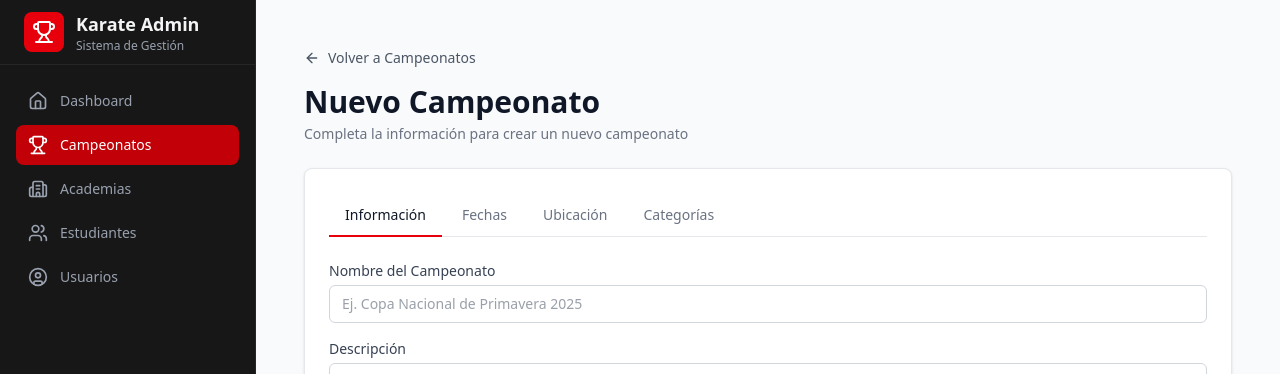
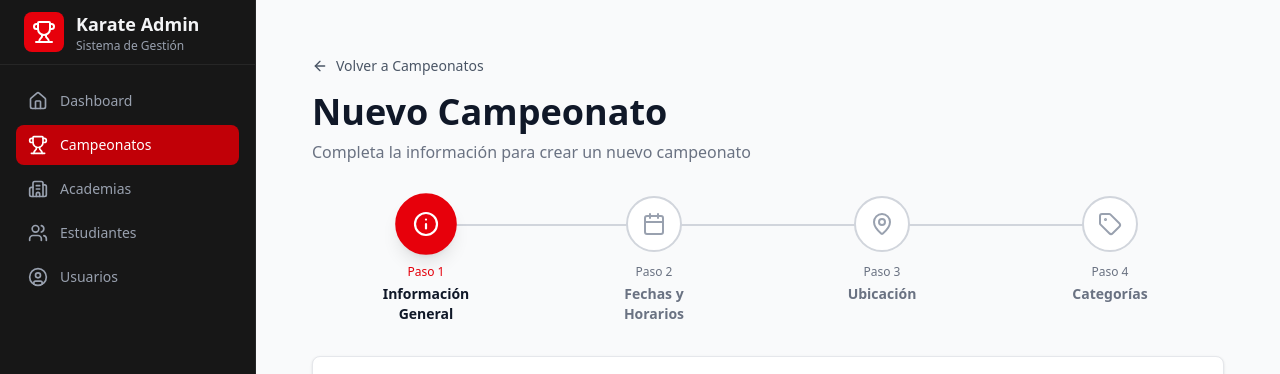
Before and after one commit to jhMozzie/Frontend, a Vue app: page /championships/new in a window 1280 px wide. Shown: the top 374 px of the page. Built offline with nearby package versions, Linux system fonts and the light colour scheme; sample sign-in values are in the browser's storage; the HTML template or start-up script is replaced by a standard one.

Commit message:
Stepper Championship Implemented

```diff
--- /dev/null
+++ b/src/modules/championships/components/ChampionshipsStepper.vue
@@ -0,0 +1,119 @@
+<template>
+  <div class="w-full">
+    <div class="md:hidden mb-6">
+      <div class="flex items-center justify-between mb-2">
+        <span class="text-sm font-medium text-gray-500">
+          Paso {{ currentStep }} de {{ steps.length }}
+        </span>
+        <span class="text-sm font-semibold text-gray-900">
+          {{ steps[currentStep - 1] }}
+        </span>
+      </div>
+      <div class="w-full h-2 bg-gray-200 rounded-full overflow-hidden">
+        <div
+          class="h-full bg-red-600 transition-all duration-300"
+          :style="{ width: `${(currentStep / steps.length) * 100}%` }"
+        />
+      </div>
+    </div>
+
+    <div class="hidden md:block">
+      <div class="flex items-start justify-between relative">
+        <div
+          v-for="(step, index) in steps"
+          :key="index"
+          class="flex items-start flex-1 relative"
+        >
+          <div class="flex flex-col items-center w-full">
+            <div class="relative z-10">
+              <div
+                :class="[
+                  'flex items-center justify-center w-14 h-14 rounded-full border-2 transition-all duration-300',
+                  stepNumber(index) < currentStep &&
+                    'bg-red-50 border-red-600 shadow-sm',
+                  stepNumber(index) === currentStep &&
+                    'bg-red-600 border-red-600 shadow-lg scale-110',
+                  stepNumber(index) > currentStep &&
+                    'bg-white border-gray-300',
+                ]"
+              >
+                <div
+                  v-if="stepNumber(index) < currentStep"
+                  class="flex items-center justify-center w-6 h-6 rounded-full bg-red-600"
+                >
+                  <Check class="w-4 h-4 text-white" />
+                </div>
+                <component
+                  v-else
+                  :is="stepIcons[index]"
+                  :class="[
+                    'w-6 h-6 transition-colors',
+                    stepNumber(index) === currentStep
+                      ? 'text-white'
+                      : 'text-gray-400',
+                  ]"
+                />
+              </div>
+            </div>
+
+            <div class="mt-3 text-center">
+              <p
+                :class="[
+                  'text-xs font-medium mb-1 transition-colors',
+                  stepNumber(index) === currentStep
+                    ? 'text-red-600'
+                    : 'text-gray-500',
+                  stepNumber(index) > currentStep && 'text-gray-400',
+                ]"
+              >
+                Paso {{ stepNumber(index) }}
+              </p>
+              <p
+                :class="[
+                  'text-sm font-semibold max-w-[120px] transition-colors',
+                  stepNumber(index) === currentStep
+                    ? 'text-gray-900'
+                    : 'text-gray-500',
+                  stepNumber(index) > currentStep && 'text-gray-400',
+                ]"
+              >
+                {{ step }}
+              </p>
+            </div>
+          </div>
+
+          <div
+            v-if="index < steps.length - 1"
+            class="absolute top-7 left-[50%] right-[-50%] flex items-center z-0"
+          >
+            <div class="w-full h-0.5 bg-gray-300 relative overflow-hidden">
+              <div
+                :class="[
+                  'absolute top-0 left-0 h-full bg-red-600 transition-all duration-500',
+                  stepNumber(index) < currentStep ? 'w-full' : 'w-0',
+                ]"
+              />
+            </div>
+          </div>
+        </div>
+      </div>
+    </div>
+  </div>
+</template>
+
+<script setup lang="ts">
+import { Check, Info, Calendar, MapPin, Tag } from 'lucide-vue-next'
+import { shallowRef } from 'vue'
+// Importamos el tipo 'Component' de Vue para tipar correctamente los iconos
+import type { Component } from 'vue'
+
+defineProps<{
+  steps: string[]
+  currentStep: number
+}>()
+
+// Usamos 'Component[]' como el tipo para el array de iconos
+const stepIcons = shallowRef<Component[]>([Info, Calendar, MapPin, Tag])
+
+const stepNumber = (index: number) => index + 1
+</script>
--- a/src/modules/championships/views/ChampionshipsCreateView.vue
+++ b/src/modules/championships/views/ChampionshipsCreateView.vue
@@ -1,6 +1,6 @@
 <template>
-  <div class="p-6 bg-gray-50 min-h-full">
-    <div class="mb-6">
+  <div class="p-4 md:p-8 max-w-5xl mx-auto min-h-full bg-gray-50">
+    <div class="mb-8">
       <RouterLink
         to="/championships"
         class="inline-flex items-center gap-2 text-sm text-gray-600 hover:text-gray-900 mb-4"
@@ -8,37 +8,22 @@
         <LucideArrowLeft class="h-4 w-4" />
         Volver a Campeonatos
       </RouterLink>
-      <h1 class="text-3xl font-bold text-gray-900">Nuevo Campeonato</h1>
-      <p class="text-gray-500 text-sm mt-1">
+      <h1 class="text-3xl md:text-4xl font-bold text-gray-900">
+        Nuevo Campeonato
+      </h1>
+      <p class="text-gray-500 mt-2 text-sm md:text-base">
         Completa la información para crear un nuevo campeonato
       </p>
     </div>
 
-    <div class="bg-white rounded-lg shadow-sm border border-gray-200">
-      <div class="p-6">
-        <div class="border-b border-gray-200 mb-6">
-          <nav class="flex items-center gap-1 -mb-px">
-            <button
-              v-for="tab in tabs"
-              :key="tab.value"
-              @click="activeTab = tab.value"
-              :class="[
-                'relative px-4 py-3 text-sm font-medium transition-colors',
-                activeTab === tab.value
-                  ? 'text-gray-900'
-                  : 'text-gray-500 hover:text-gray-900',
-              ]"
-            >
-              {{ tab.name }}
-              <div
-                v-if="activeTab === tab.value"
-                class="absolute bottom-0 left-0 right-0 h-0.5 bg-red-600"
-              />
-            </button>
-          </nav>
+    <div class="mb-8">
+      <ChampionshipStepper :steps="steps" :current-step="currentStep" />
     </div>
 
-        <div v-show="activeTab === 'general'" class="space-y-4">
+    <div class="bg-white rounded-lg shadow-sm border border-gray-200">
+      <div class="p-6 md:p-8">
+        <div class="mt-8">
+          <div v-if="currentStep === 1" class="space-y-4">
             <div>
               <label
                 for="name"
@@ -138,7 +123,9 @@
                     id="type"
                     class="w-full border border-gray-300 rounded-md px-3 py-2 text-sm bg-white text-gray-700 focus:outline-none focus:ring-0 focus:border-gray-400 appearance-none pr-8 cursor-pointer"
                   >
-                  <option value="" disabled selected>Selecciona el tipo</option>
+                    <option value="" disabled selected>
+                      Selecciona el tipo
+                    </option>
                     <option value="kata">Kata</option>
                     <option value="kumite">Kumite</option>
                     <option value="mixto">Mixto</option>
@@ -173,7 +160,7 @@
             </div>
           </div>
 
-        <div v-show="activeTab === 'dates'" class="space-y-4">
+          <div v-if="currentStep === 2" class="space-y-4">
             <div class="grid grid-cols-2 gap-4">
               <div>
                 <label
@@ -215,7 +202,7 @@
             </div>
           </div>
 
-        <div v-show="activeTab === 'location'" class="space-y-4">
+          <div v-if="currentStep === 3" class="space-y-4">
             <div>
               <label
                 for="venue"
@@ -313,7 +300,7 @@
             </div>
           </div>
 
-        <div v-show="activeTab === 'categories'" class="space-y-4">
+          <div v-if="currentStep === 4" class="space-y-4">
             <div>
               <label class="block text-sm font-medium text-gray-700 mb-1"
                 >Categorías del Campeonato</label
@@ -360,22 +347,45 @@
             </div>
           </div>
         </div>
+      </div>
 
       <div
-        class="flex justify-end gap-3 mt-6 pt-6 border-t border-gray-200 p-6"
+        class="flex flex-col sm:flex-row justify-between items-stretch sm:items-center gap-3 mt-8 pt-6 border-t border-gray-200 p-6"
       >
+        <div class="flex gap-3 order-2 sm:order-1">
           <RouterLink
             to="/championships"
-          class="inline-flex items-center bg-white border border-gray-300 text-gray-700 px-4 py-2 rounded-md hover:bg-gray-50 transition"
+            class="inline-flex items-center justify-center bg-white border border-gray-300 text-gray-700 px-4 py-2 rounded-md hover:bg-gray-50 transition flex-1 sm:flex-none"
           >
             Cancelar
           </RouterLink>
+
           <button
+            v-if="currentStep > 1"
+            @click="handlePrevious"
+            class="inline-flex items-center justify-center bg-white border border-gray-300 text-gray-700 px-4 py-2 rounded-md hover:bg-gray-50 transition flex-1 sm:flex-none"
+          >
+            Anterior
+          </button>
+        </div>
+
+        <div class="order-1 sm:order-2">
+          <button
+            v-if="currentStep < steps.length"
+            @click="handleNext"
+            class="w-full sm:w-auto inline-flex items-center justify-center gap-2 bg-red-600 text-white px-4 py-2 rounded-md hover:bg-red-700 transition"
+          >
+            Siguiente
+          </button>
+
+          <button
+            v-if="currentStep === steps.length"
             @click="handleSubmit"
-          class="inline-flex items-center gap-2 bg-red-600 text-white px-4 py-2 rounded-md hover:bg-red-700 transition"
+            class="w-full sm:w-auto inline-flex items-center justify-center gap-2 bg-red-600 text-white px-4 py-2 rounded-md hover:bg-red-700 transition"
           >
             Crear Campeonato
           </button>
+        </div>
       </div>
     </div>
   </div>
@@ -389,21 +399,20 @@ import {
   LucidePlus,
   LucideUpload,
   LucideX,
-  LucideChevronDown, // 💡 Añadido para los <select>
+  LucideChevronDown,
 } from 'lucide-vue-next'
-
-// --- Ya no se necesitan los componentes 'const' ---
+// Importamos el nuevo stepper
+import ChampionshipStepper from '@/modules/championships/components/ChampionshipsStepper.vue'
 
 // --- Estado Local (Hardcodeado) ---
 const router = useRouter()
 
-// Estado para el tab activo
-const activeTab = ref('general')
-const tabs = [
-  { name: 'Información', value: 'general' },
-  { name: 'Fechas', value: 'dates' },
-  { name: 'Ubicación', value: 'location' },
-  { name: 'Categorías', value: 'categories' },
+const currentStep = ref(1)
+const steps = [
+  'Información General',
+  'Fechas y Horarios',
+  'Ubicación',
+  'Categorías',
 ]
 
 // Estado para el preview de la imagen
@@ -414,6 +423,18 @@ const categories = ref<string[]>([])
 const newCategory = ref('')
 
 // --- Lógica de la Vista (Hardcodeada) ---
+
+const handleNext = () => {
+  if (currentStep.value < steps.length) {
+    currentStep.value++
+  }
+}
+
+const handlePrevious = () => {
+  if (currentStep.value > 1) {
+    currentStep.value--
+  }
+}
 
 const handleImageChange = (e: Event) => {
   const target = e.target as HTMLInputElement
@@ -429,7 +450,6 @@ const handleImageChange = (e: Event) => {
 
 const handleRemoveImage = () => {
   imagePreview.value = null
-  // Limpia el input de archivo
   const input = document.getElementById('image-upload') as HTMLInputElement
   if (input) input.value = ''
 }
@@ -442,12 +462,13 @@ const handleAddCategory = () => {
 }
 
 const handleRemoveCategory = (index: number) => {
-  categories.value = categories.value.filter((_: any, i: number) => i !== index)
+  categories.value = categories.value.filter((_, i) => i !== index)
 }
 
 const handleSubmit = () => {
   // Aquí iría tu lógica de 'toast'
   console.log('Campeonato creado exitosamente (simulado)')
+  // Aquí recopilarías todos los datos de los refs y los enviarías
   router.push('/championships')
 }
 </script>
```
Lines whose indentation alone changed are shown as unchanged.
